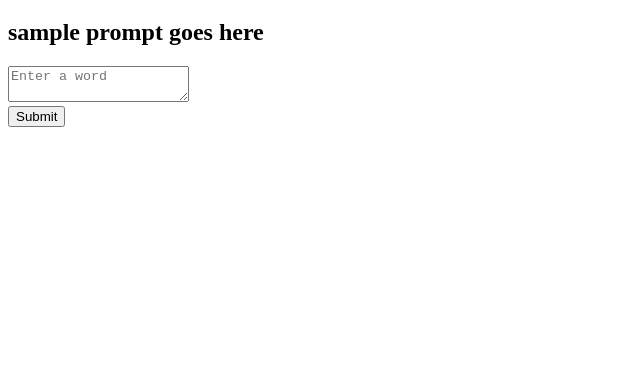
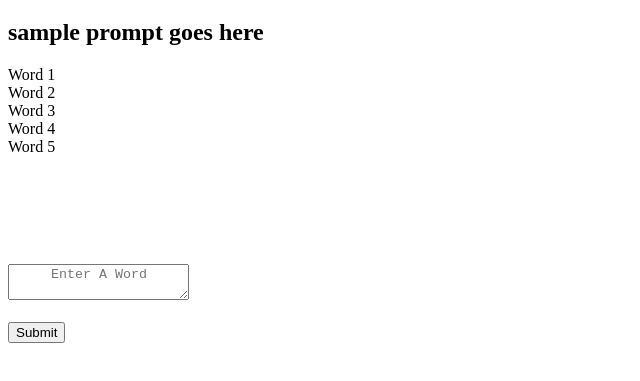
Before and after one commit to dskruthi/WordGame, a plain HTML site: page src/main/webapp/index.html in a window 1280 px wide. Shown: the part 61-442 px from the top of the page, without its empty margins (0-640 px from the left). Drawn offline with Linux system fonts and the light colour scheme.

Commit message:
Add Word Bank and Formatting for user input Box

```diff
--- a/src/main/webapp/index.html
+++ b/src/main/webapp/index.html
@@ -5,17 +5,25 @@
         <link rel="preconnect" href="https://fonts.googleapis.com">
         <link rel="preconnect" href="https://fonts.gstatic.com" crossorigin>
         <link href="https://fonts.googleapis.com/css2?family=Manrope:wght@300&family=Righteous&display=swap" rel="stylesheet">
-        <script src="script.js"></script>
+        <script defer src="script.js"></script>
         <title>Word Game</title>
-        <h1>Word Game</h1>
-        <h2>sample prompt goes here</h2>
     </head>
     <body>
-        <form action="/word" method="post">
-            <textarea name="user-input" placeholder="Enter a word"></textarea>
-            <br/>
-            <button id="submit-button" type="submit">Submit</button>
+        <h1>Word Game</h1>
+        <h2 id="prompt">sample prompt goes here</h2>
+        <div class = "parent"> <div class = "child">Word 1</div> </div>
+      <div class = "parent"> <div class = "child">Word 2</div> </div>
+      <div class = "parent"> <div class = "child">Word 3</div> </div>
+       <div class = "parent"> <div class = "child">Word 4</div> </div>
+       <div class = "parent"> <div class = "child">Word 5</div> </div>
+        <script src="script.js"></script>
+         <div class="holder"></div>
+      <br></br><br></br><br></br> <form action="/word" method="POST">
+
+            <textarea name="user-input" placeholder="     Enter A Word"></textarea>
+            <br><br/>
+            <button id="submit-button" type="button">Submit</button>
         </form>
-
+        </div>
     </body>
 </html>
```
